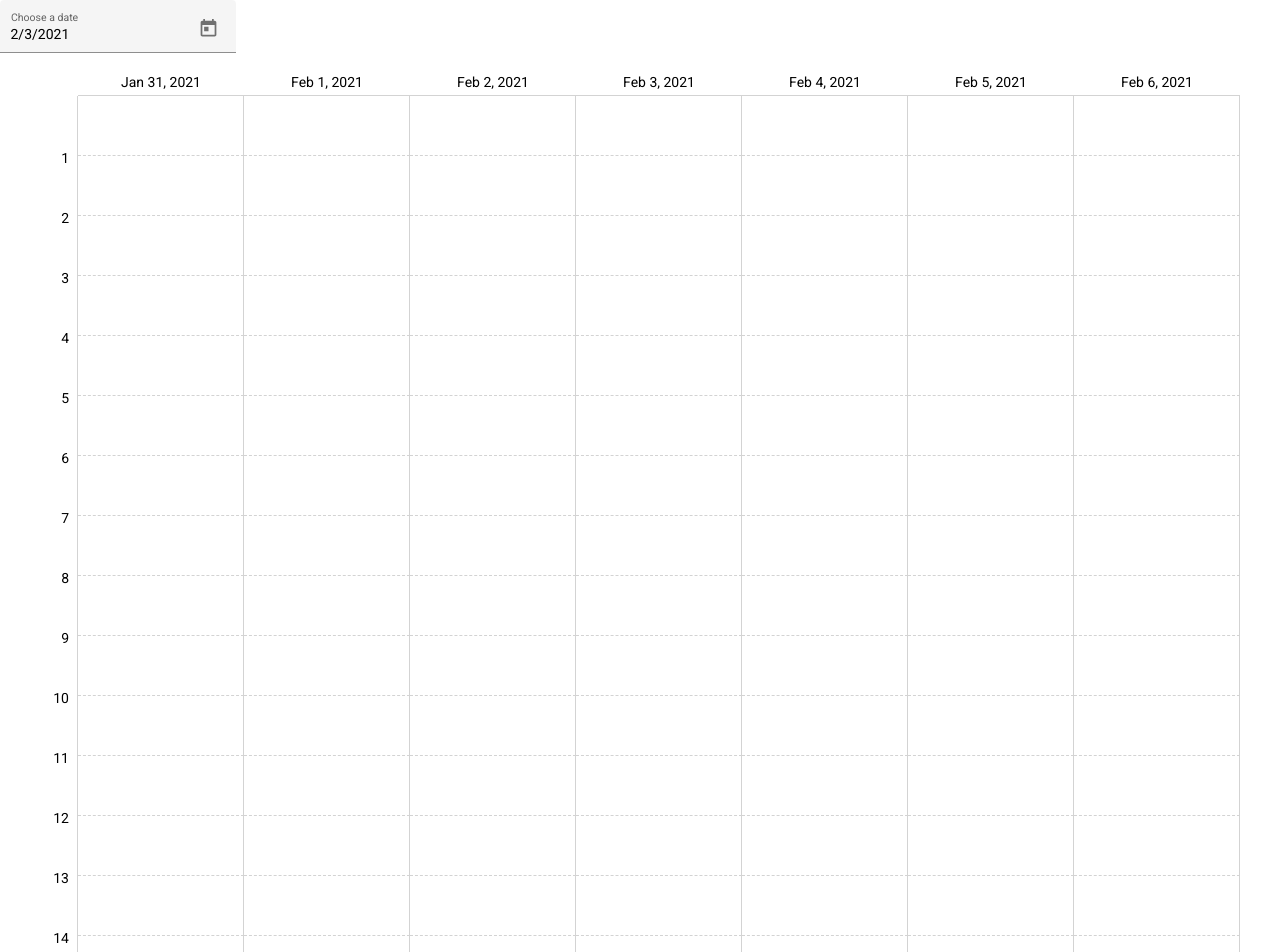
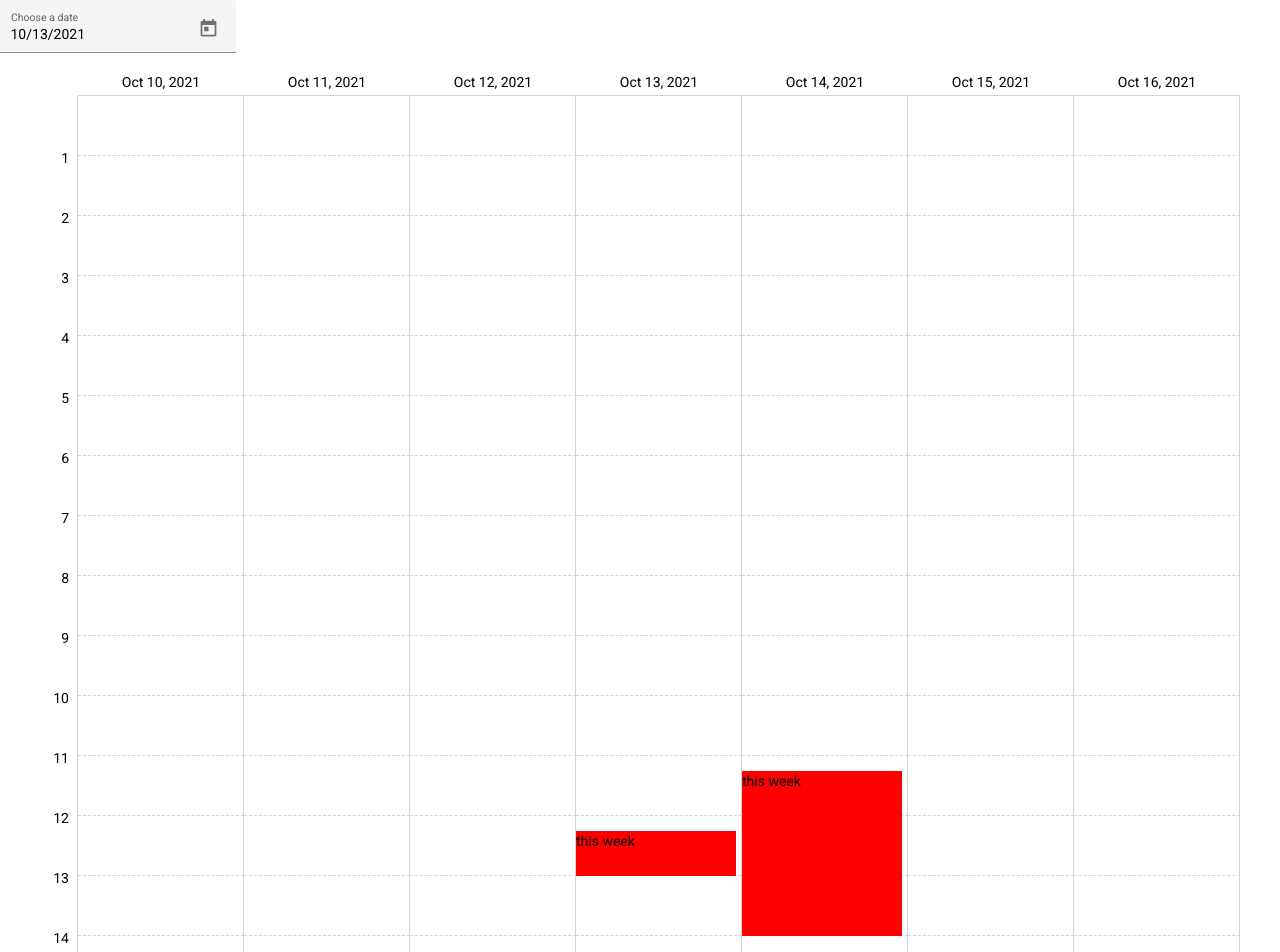
Before and after one commit to lucienbertin/wemaintain, an Angular app: page / in a window 1280 px wide. Shown: the top 952 px of the page. Built offline with nearby package versions, Linux system fonts and the light colour scheme.

Commit message:
[add] some bogus events to display

```diff
--- a/src/app/app.component.html
+++ b/src/app/app.component.html
@@ -8,7 +8,7 @@
     </mat-form-field>
   </header>
   <section>
-    <app-calendar [date]="date"></app-calendar>
+    <app-calendar [date]="date" [events]="events"></app-calendar>
   </section>
   <footer>
 
--- a/src/app/app.component.ts
+++ b/src/app/app.component.ts
@@ -7,6 +7,11 @@ import { Component } from '@angular/core';
 })
 export class AppComponent {
 
-
-  date = new Date("2021-02-03");
+  events = [
+    { dtStart: new Date("2021-10-03T12:15:00Z"), dtEnd: new Date("2021-10-03T13:00:00Z"), summary: "last week" },
+    { dtStart: new Date("2021-10-13T12:15:00Z"), dtEnd: new Date("2021-10-13T13:00:00Z"), summary: "this week" },
+    { dtStart: new Date("2021-10-14T11:15:00Z"), dtEnd: new Date("2021-10-14T14:00:00Z"), summary: "this week" },
+    { dtStart: new Date("2021-10-23T11:15:00Z"), dtEnd: new Date("2021-10-23T14:00:00Z"), summary: "next week" },
+  ]
+  date = new Date();
 }
```
